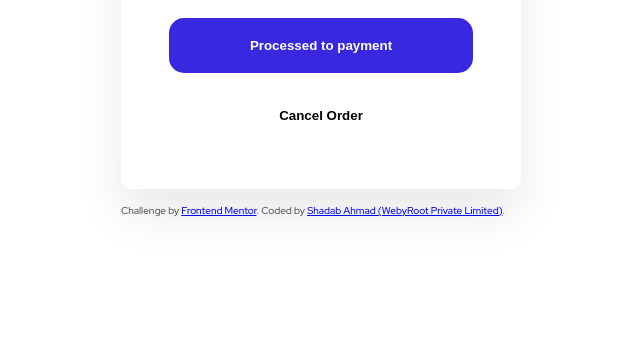
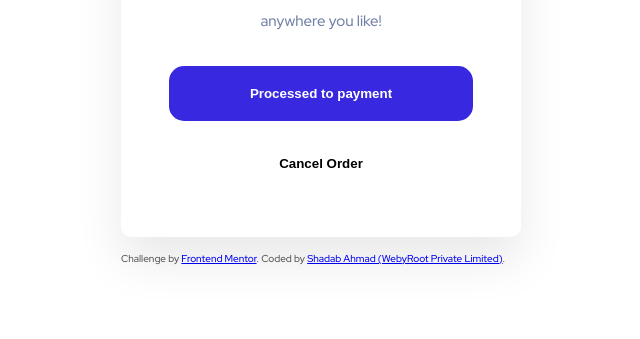
Before and after one commit to shadab-developer/Order-Summary, a plain HTML site: page index.html in a window 1280 px wide. Shown: the part 461-800 px from the top of the page, without its empty margins (319-959 px from the left). Drawn offline with Linux system fonts and the light colour scheme.

Commit message:
New Changes

```diff
--- a/index.html
+++ b/index.html
@@ -31,7 +31,7 @@
         font-family: "Red Hat Display", sans-serif;
         line-height: 1;
         color: #555;
-        overflow-x: hidden;
+        padding: 4.8rem;
       }
       .section-order {
         margin: 0 auto;
```
